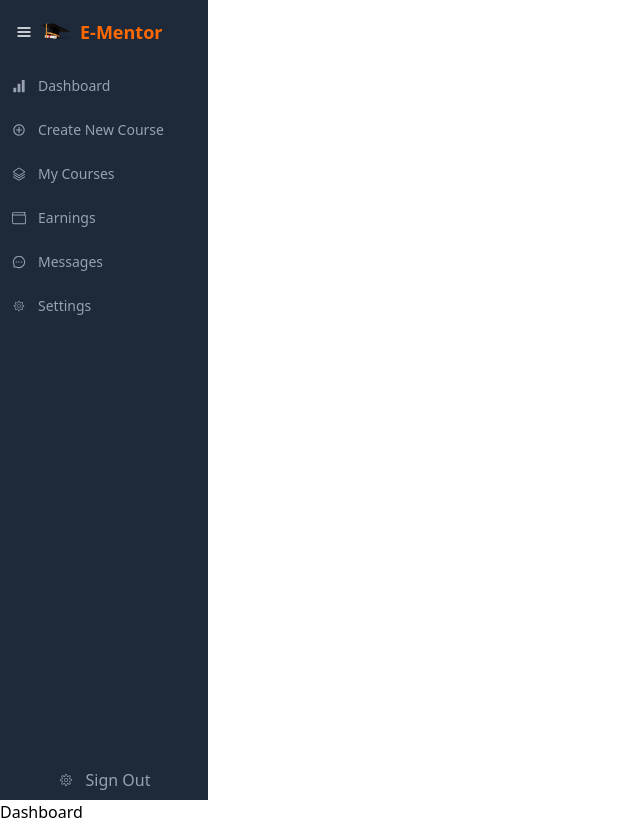
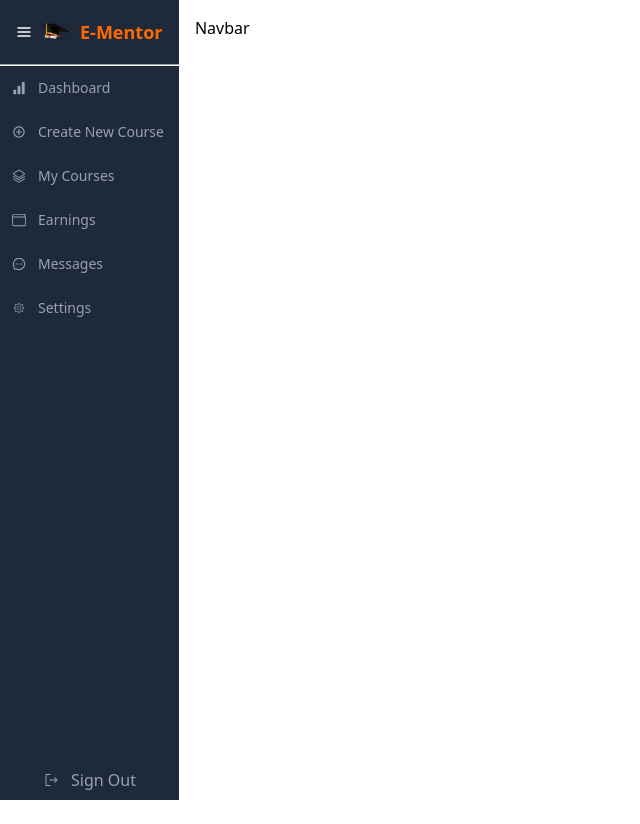
Before and after one commit to thathsarabandara/E-mentor-teacher-frontend, a Next.js app: page /teacher/mentor/dashboard in a window 1280 px wide. Shown: the whole page, without its empty margins (0-640 px from the left). After the commit the page ends 800 px from the top, so only its background shows below. Built offline with nearby package versions, Linux system fonts and the light colour scheme.

Commit message:
fixed styling minor problems

```diff
--- a/src/app/teacher/auth/layout.tsx
+++ b/src/app/teacher/auth/layout.tsx
@@ -1,11 +1,7 @@
 export default function AuthLayout({ children }: { children: React.ReactNode }) {
     return (
-      <html lang="en">
-        <body>
-          <main>
+        <div>
             {children}
-          </main>
-        </body>
-      </html>
+        </div>
     )
   }
--- a/src/app/teacher/mentor/dashboard/page.tsx
+++ b/src/app/teacher/mentor/dashboard/page.tsx
@@ -1,8 +1,11 @@
+import Navbar from '@/component/Navbar/Navbar'
 import React from 'react'
 
 const Dashboard: React.FC = () => {
   return (
-    <div>Dashboard</div>
+    <div className='bg-gray-100'>
+      <Navbar />
+    </div>
   )
 }
 
--- a/src/app/teacher/mentor/layout.tsx
+++ b/src/app/teacher/mentor/layout.tsx
@@ -1,13 +1,16 @@
-import Sidebar from "@/component/sidebar/page";
+import Sidebar from "@/component/sidebar/sidebar";
 
 
 export default function DashboardLayout({ children }: { children: React.ReactNode }) {
   return (
-    <html lang="en">
-      <body>
-        <Sidebar />
+    <div className="flex h-screen font-inter">
+      {/* Sidebar */}
+      <Sidebar />
+
+      {/* Main Content */}
+      <div className="overflow-auto w-full">
         <main>{children}</main>
-      </body>
-    </html>
-  )
+      </div>
+    </div>
+  );
 }
--- /dev/null
+++ b/src/component/Navbar/Navbar.tsx
@@ -0,0 +1,9 @@
+import React from 'react'
+
+const Navbar: React.FC = () => {
+  return (
+    <div className='w-full bg-white p-4'>Navbar</div>
+  )
+}
+
+export default Navbar
--- a/src/component/sidebar/page.tsx
+++ b/src/component/sidebar/sidebar.tsx
@@ -9,6 +9,7 @@ import { CiSettings } from 'react-icons/ci'
 import { GoStack } from 'react-icons/go'
 import { IoMdAddCircleOutline } from 'react-icons/io'
 import { FiMenu } from 'react-icons/fi'
+import { PiSignOut } from 'react-icons/pi'
 
 const Sidebar = () => {
     const [open, setOpen] = useState(true)
@@ -36,7 +37,7 @@ const Sidebar = () => {
           </div>
         )}
       </div>
-
+        <hr className='w-full h-0.5 bg-white'/>
       <div className="flex-1 flex flex-col">
         {navLinks.map((link) => (
           <Link key={link.path} href={link.path} passHref>
@@ -53,7 +54,7 @@ const Sidebar = () => {
       </div>
 
       <div className="flex justify-center items-center py-2 hover:bg-orange-500 hover:text-white cursor-pointer">
-        <CiSettings />
+        <PiSignOut />
         {open && <span className="ml-3">Sign Out</span>}
       </div>
     </div>
```
Lines whose indentation alone changed are shown as unchanged.
